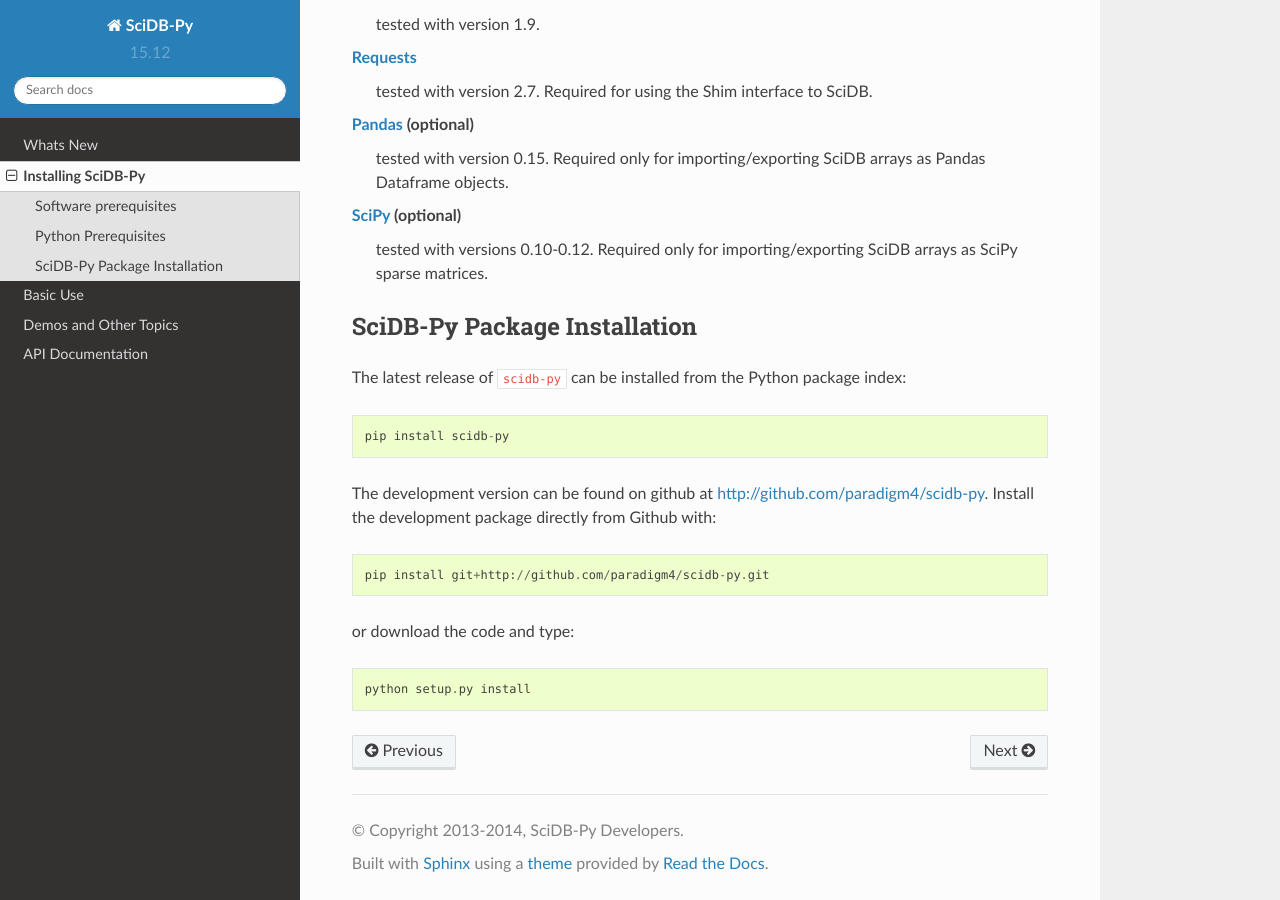
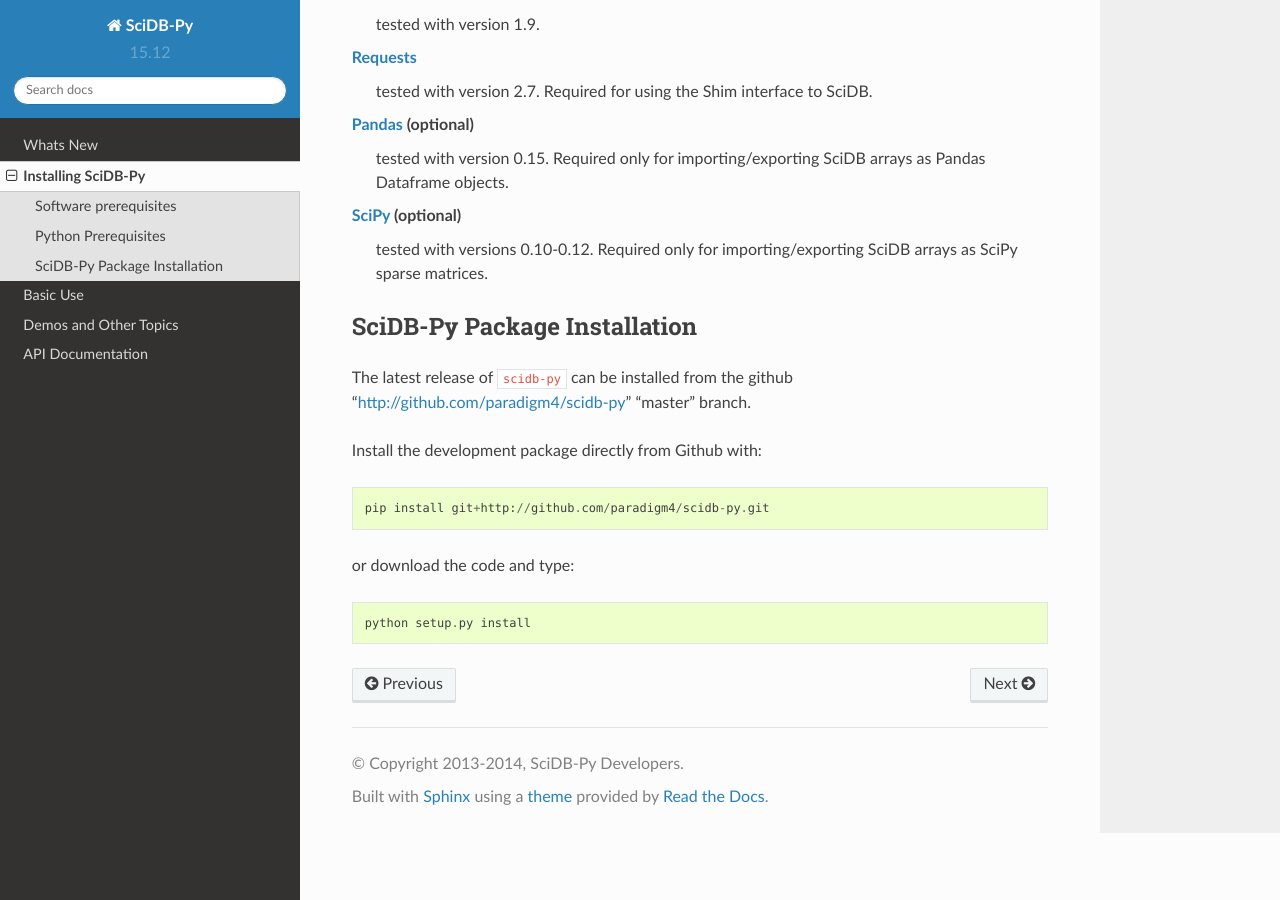
Before and after one commit to rvernica/SciDB-Py, a Sphinx documentation site: the page built from doc/install.rst, in a window 1280 px wide and 900 px high, scrolled down 770 px. Built offline with Sphinx 7.4.7 and the Read the Docs theme 2.0.0, drawn with Linux system fonts in a browser that asks for light colours; formulas are drawn with MathJax 3.

Commit message:
Update install.rst
Deleted extraneous install path from install doc

```diff
--- a/doc/install.rst
+++ b/doc/install.rst
@@ -55,13 +55,8 @@
 
 SciDB-Py Package Installation
 -----------------------------
-The latest release of ``scidb-py`` can be installed from the Python
-package index::
+The latest release of ``scidb-py`` can be installed from the github "http://github.com/paradigm4/scidb-py" "master" branch.
 
-    pip install scidb-py
-
-The development version can be found on github at
-http://github.com/paradigm4/scidb-py.
 Install the development package directly from Github with::
 
     pip install git+http://github.com/paradigm4/scidb-py.git
```
